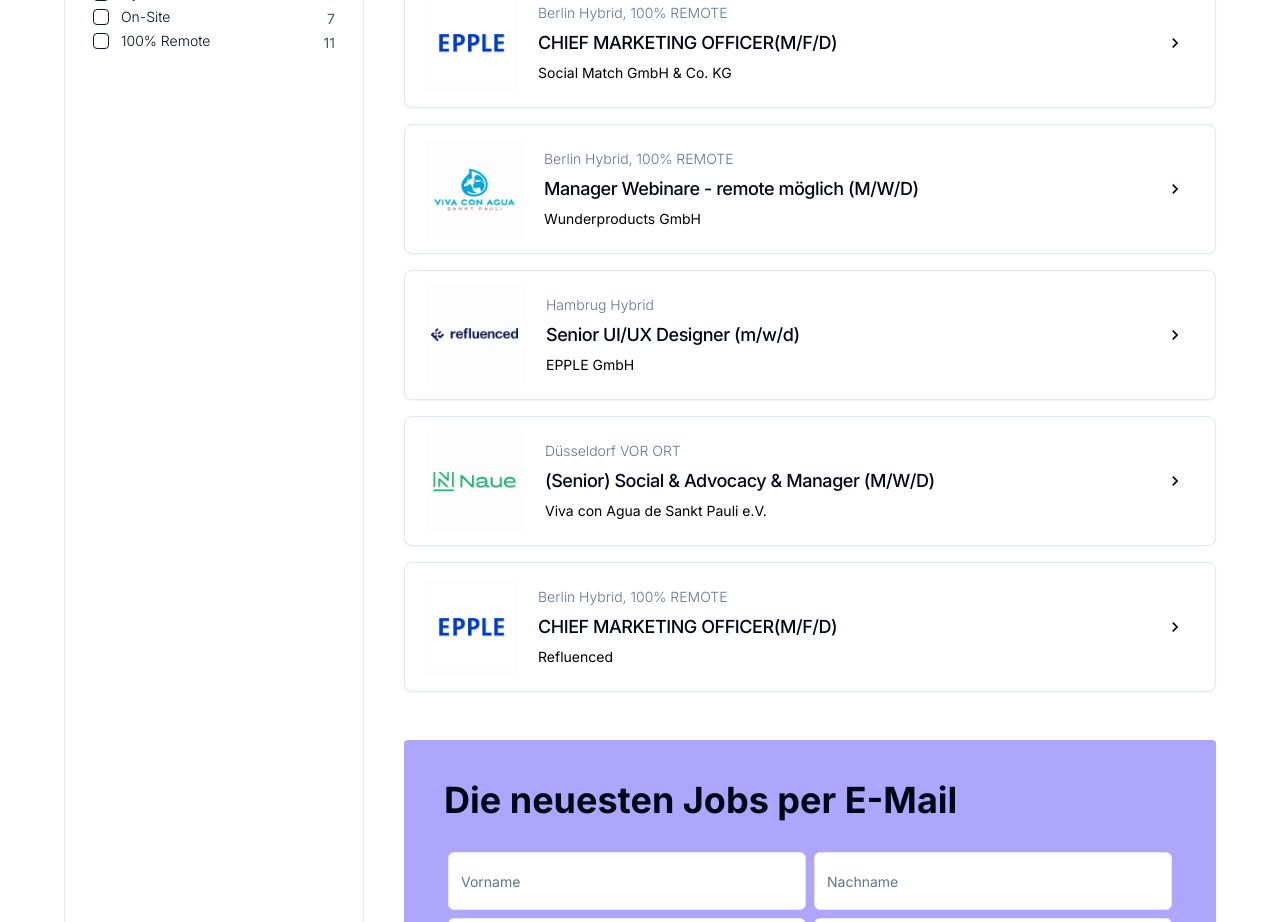
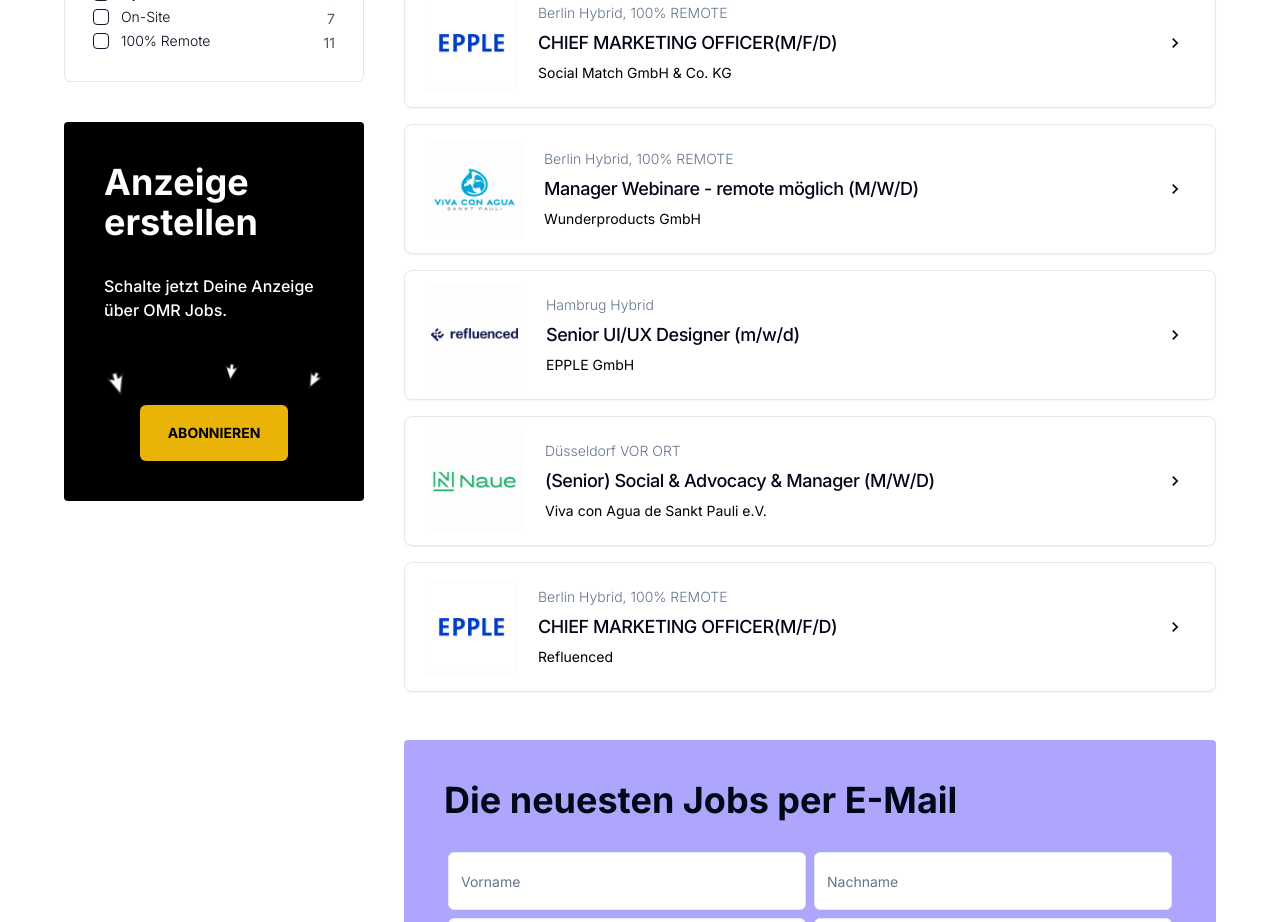
Before and after one commit to slobd/talendio, a Next.js app in the folder frontend/: page /jobs in a window 1280 px wide. Shown: the part 860-1782 px from the top of the page. Built offline with nearby package versions, Linux system fonts and the light colour scheme.

Commit message:
add quick register

```diff
--- a/frontend/app/jobs/page.tsx
+++ b/frontend/app/jobs/page.tsx
@@ -22,6 +22,7 @@
 import QuickRegister from '@/components/quickRegister';
 import { jobCategories, locations, experiences, remotes } from '@/lib/mocks';
 import { useClientMediaQuery } from '@/components/hooks/useClientMediaQuery';
+import QuickJobAdPanel from '@/components/quickJobAdPanel';
 
 const Jobs = () => {
     const router = useRouter();
@@ -52,13 +53,13 @@
                     >
                         <MdOutlineKeyboardDoubleArrowRight className={`w-6 h-6 hover:text-white ${!showFilterPanel ? `rotate-0` : `rotate-180`} transition duration-300`} />
                     </Button>
-                    <div className='border rounded-md h-full overflow-auto py-4 bg-white'>
+                    <div className='border rounded-md overflow-auto md:h-auto h-full py-4 bg-white'>
                         <FilterUnit title={"Kategorien"} items={jobCategories} onChange={handleFilter} />
                         <FilterUnit title={"Orte"} items={locations} onChange={handleFilter} />
                         <FilterUnit title={"Erfahrung"} items={experiences} onChange={handleFilter} />
                         <FilterUnit title={"Remote"} items={remotes} onChange={handleFilter} />
                     </div>
-
+                    <QuickJobAdPanel />
                 </div>
                 <div className="w-full">
                     <div className="flex flex-col justify-between items-start py-1 w-full">
--- a/frontend/components/quickJobAdPanel.tsx
+++ b/frontend/components/quickJobAdPanel.tsx
@@ -1,12 +1,26 @@
+import Image from "next/image";
 import { NextPage } from "next";
 import { Button } from "./ui/button";
 
 const QuickJobAdPanel: NextPage = () => {
 
     return (
-        <div className="bg-[#ADA6FC] p-10 my-10 rounded-sm">
-            <div className="md:text-4xl text-3xl font-bold">
-                Die neuesten Jobs per E-Mail
+        <div className="md:block hidden bg-black p-10 my-10 rounded-sm text-white rounded-md">
+            <div className="md:text-4xl text-3xl font-bold ">
+                Anzeige erstellen
+            </div>
+            <div className="text-md font-medium py-8">
+                Schalte jetzt Deine Anzeige über OMR Jobs.
+            </div>
+            <div className="w-auto min-w-[100px] px-0 py-2">
+                <Image
+                    className="w-auto"
+                    src={"/clicks.png"}
+                    alt="Logo"
+                    width={150}
+                    height={70}
+                    priority
+                />
             </div>
             <div className="flex justify-center">
                 <Button
@@ -16,9 +30,6 @@
                     ABONNIEREN
                 </Button>
             </div>
-            <div className="mt-4 text-[10px] text-black font-medium">
-                Informationen bezüglich der Verarbeitung deiner personenbezogener Daten findest du in unserer Datenschutzerklärung: https://omr.com/de/datenschutz/. Deine E-Mail-Adresse wird nicht an Dritte weitergegeben und zu keinem anderen Zweck verwendet. Du kannst dich jederzeit von unserem Newsletter abmelden und somit deine Einwilligung für den Erhalt des Newsletters für die Zukunft widerrufen.
-            </div>
         </div>
     );
 };
```
Also changed, not shown: frontend/public/clicks.png (added).
